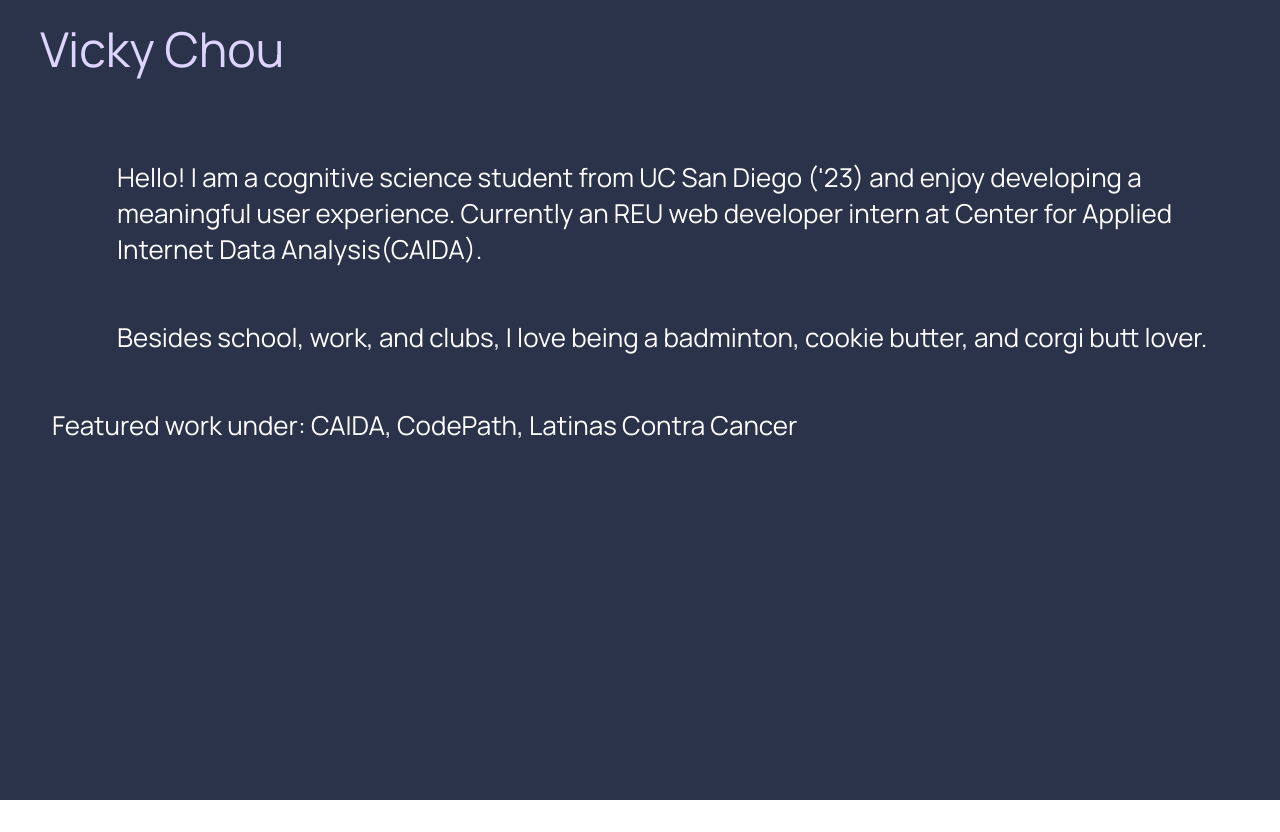
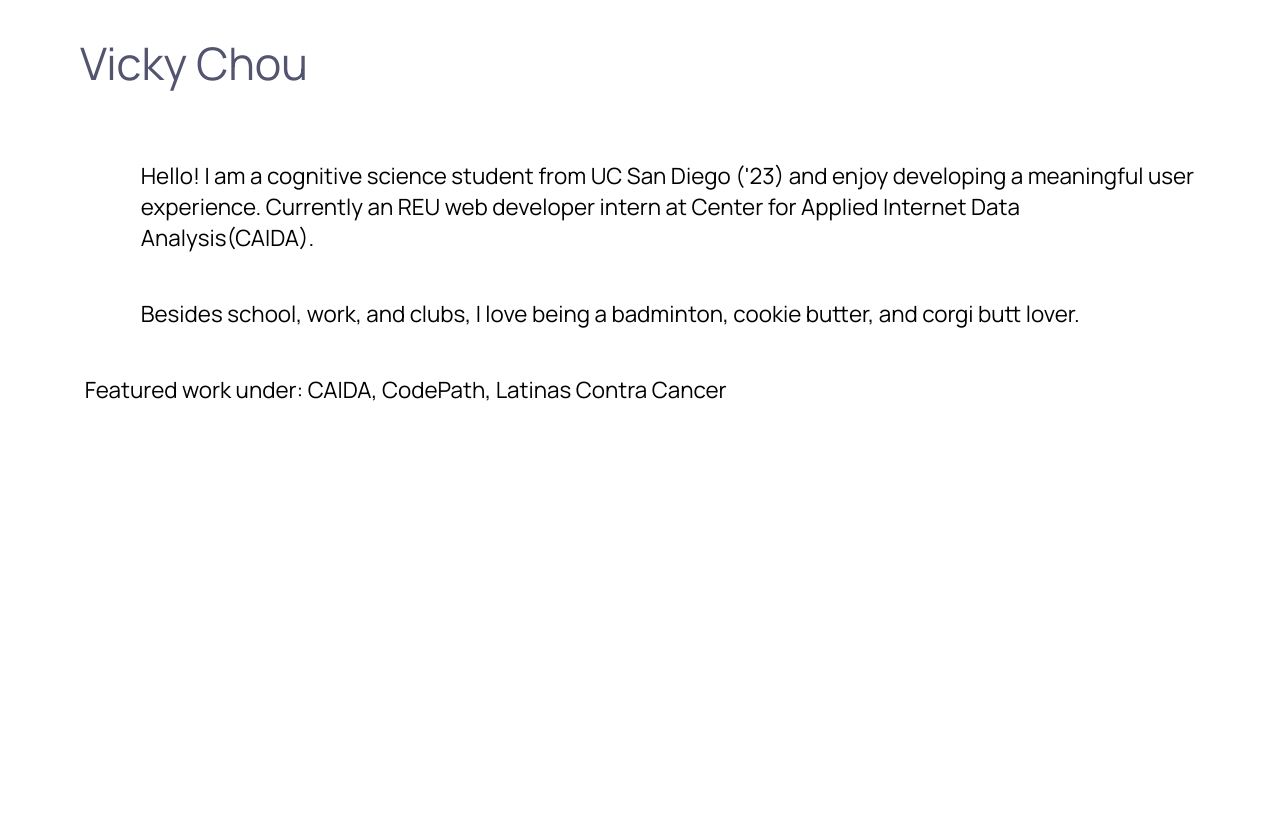
Before and after one commit to vchou105/vchou105.github.io, a React (Create React App) app: page / in a window 1280 px wide. Before the commit the page ends 800 px from the top, so only its background shows below. Built offline with nearby package versions, Linux system fonts and the light colour scheme.

Commit message:
added routing

```diff
--- a/package.json
+++ b/package.json
@@ -8,6 +8,7 @@
     "@testing-library/user-event": "^13.5.0",
     "react": "^17.0.2",
     "react-dom": "^17.0.2",
+    "react-router-dom": "^6.2.1",
     "react-scripts": "5.0.0",
     "web-vitals": "^2.1.2"
   },
--- a/src/App.css
+++ b/src/App.css
@@ -1,5 +1,11 @@
 .App {
   /* text-align: center; */
+  padding: 1rem 2.5rem;
+  font-size: 1.4rem;
+  /* background-color: papayawhip; */
+  /* background-size: cover; */
+  min-height: 100vh;
+  /* height: 100%; */
 }
 
 .App-logo {
@@ -13,7 +19,7 @@
   }
 }
 
-.App-header {
+.App-dark {
   background-color: #2b334b;
   min-height: 100vh;
   display: flex;
--- a/src/App.js
+++ b/src/App.js
@@ -1,16 +1,20 @@
 import logo from './logo.svg';
 import './App.css';
-import Home from "./components/Home.js";
+import { Routes, Route, Redirect } from 'react-router-dom'
+import Home from "./components/Home";
 import Nav from "./components/Nav.js";
 
 function App() {
   return (
     <div className="App">
-      <header className="App-header">
+      {/* <header className="App-dark"> */}
         <Nav/>
-        <Home/>
+        <Routes>
+          {/* <Route exact path='/' component={Home}/>  */}
+          <Route path='/' element={<Home/>} />
+        </Routes>
         {/* <span className="">🥐🥞🍦🍰</span> */}
-      </header>
+      {/* </header> */}
     </div>
   );
 }
--- a/src/components/Home.js
+++ b/src/components/Home.js
@@ -1,3 +1,4 @@
+import { Link, useNavigate } from 'react-router-dom';
 import "../css/Home.css";
 
 function Home() {
--- a/src/components/Nav.js
+++ b/src/components/Nav.js
@@ -1,12 +1,20 @@
 import React from 'react';
-// import { Link } from 'react-router-dom';
+import { Outlet, Link, useNavigate } from 'react-router-dom';
 import "../css/Nav.css";
 
 function Nav() {
+    // let navigate = useNavigate();
+
+    // function handleClick() {
+    //     navigate('/');
+    // }
 
     return (
         <div className="navigation">
-            <span className="name">Vicky Chou</span>
+            <Link to="/" className="name">
+                <span>Vicky Chou</span>
+            </Link>
+            <Outlet/>
         </div>
     )
 }
--- a/src/css/Home.css
+++ b/src/css/Home.css
@@ -1,5 +1,5 @@
 body {
-    font-family: "Manrope", "sans-serif";
+    font-family: "Manrope", sans-serif;
 }
 
 .landing {
@@ -10,8 +10,8 @@ body {
 }
 
 .intro {
-    color: papayawhip;
-    color: white;
+    /* color: papayawhip; */
+    /* color: white; */
     margin-left: 2.5em;
     text-align: left;
     display: flex;
--- a/src/css/Nav.css
+++ b/src/css/Nav.css
@@ -4,13 +4,19 @@
 }
 
 .name {
-    color: rgb(222, 213, 255);
-    font-size: 3rem;
+    color: #525470;
+    font-size: 2em;
     /* text-align: left; */
     margin-left: 2.5rem;
+    text-decoration: none;
+}
+
+.name-dark{
+    color: rgb(222, 213, 255);
 }
 
 .name:hover {
     cursor: pointer;
+    color: rgb(168, 153, 223);
     /* background-color: white; */
 }
--- a/src/index.js
+++ b/src/index.js
@@ -1,13 +1,14 @@
 import React from 'react';
 import ReactDOM from 'react-dom';
+import { BrowserRouter } from 'react-router-dom';
 import './index.css';
 import App from './App';
 import reportWebVitals from './reportWebVitals';
 
 ReactDOM.render(
-  <React.StrictMode>
+  <BrowserRouter>
     <App />
-  </React.StrictMode>,
+  </BrowserRouter>,
   document.getElementById('root')
 );
 
```
Also changed, not shown: 1 other file (tests, documents, lock files or other folders).
